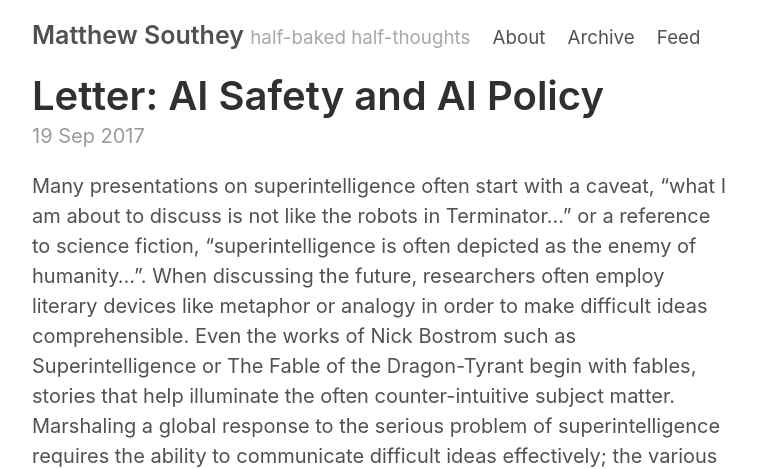
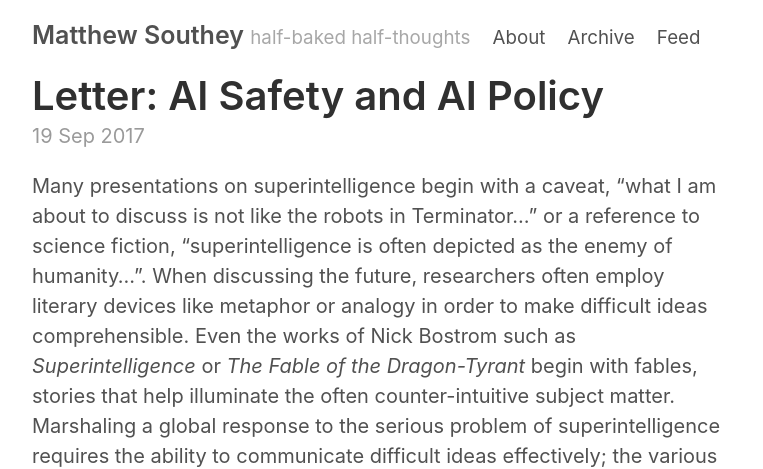
Before and after one commit to matthewsouthey/matthewsouthey.github.io, a Jekyll site: the page built from _posts/2017-09-19-ai-policysafety.md, in a window 1280 px wide. Shown: the top 469 px of the page, without its empty margins (258-1021 px from the left). Built offline with Jekyll 4.4.1, drawn with Linux system fonts in a browser that asks for light colours; comment, search, counter and statistics services are not loaded; some of the changed text lies outside the part shown.

Commit message:
Update 2017-09-19-ai-policysafety.md

```diff
--- a/_posts/2017-09-19-ai-policysafety.md
+++ b/_posts/2017-09-19-ai-policysafety.md
@@ -4,8 +4,7 @@ layout: post
 title: 'Letter: AI Safety and AI Policy'
 comments: true
 ---
-Many presentations on superintelligence often start with a caveat, “what I am about to discuss is not like the robots in Terminator...” or a reference to science fiction, “superintelligence is often depicted as the enemy of humanity...”. When discussing the future, researchers often employ literary devices like metaphor or analogy in order to make difficult ideas comprehensible. Even the works of Nick Bostrom such as Superintelligence or The Fable of the Dragon-Tyrant begin with fables, stories that help illuminate the often counter-intuitive subject matter. Marshaling a global response to the serious problem of superintelligence requires the ability to communicate difficult ideas effectively; the various ways these ideas are communicated is worth investigating.
-
+Many presentations on superintelligence begin with a caveat, “what I am about to discuss is not like the robots in Terminator...” or a reference to science fiction, “superintelligence is often depicted as the enemy of humanity...”. When discussing the future, researchers often employ literary devices like metaphor or analogy in order to make difficult ideas comprehensible. Even the works of Nick Bostrom such as _Superintelligence_ or _The Fable of the Dragon-Tyrant_ begin with fables, stories that help illuminate the often counter-intuitive subject matter. Marshaling a global response to the serious problem of superintelligence requires the ability to communicate difficult ideas effectively; the various ways these ideas are communicated is worth investigating.
 
 Paying attention to how literary devices shape popular understanding of AI issues is essential to the future of humanity. A metaphor successfully applied can enhance understanding of the problem, while a failed metaphor can make people think there isn’t a problem at all. Unfortunately, many members of the public think that the danger of AI lies in the vicinity of a nude time-traveling Arnold Schwarzenegger. It is important to combat these misguided metaphors, hopefully through the use of more accurate comparisons. Effective communication about AI safety is very important and the audience determines the manner of communication. The problem of AI safety should be communicated differently to a crowd of machine learning researchers than to an assembly of the general public. Communication is context-sensitive.
 
```
